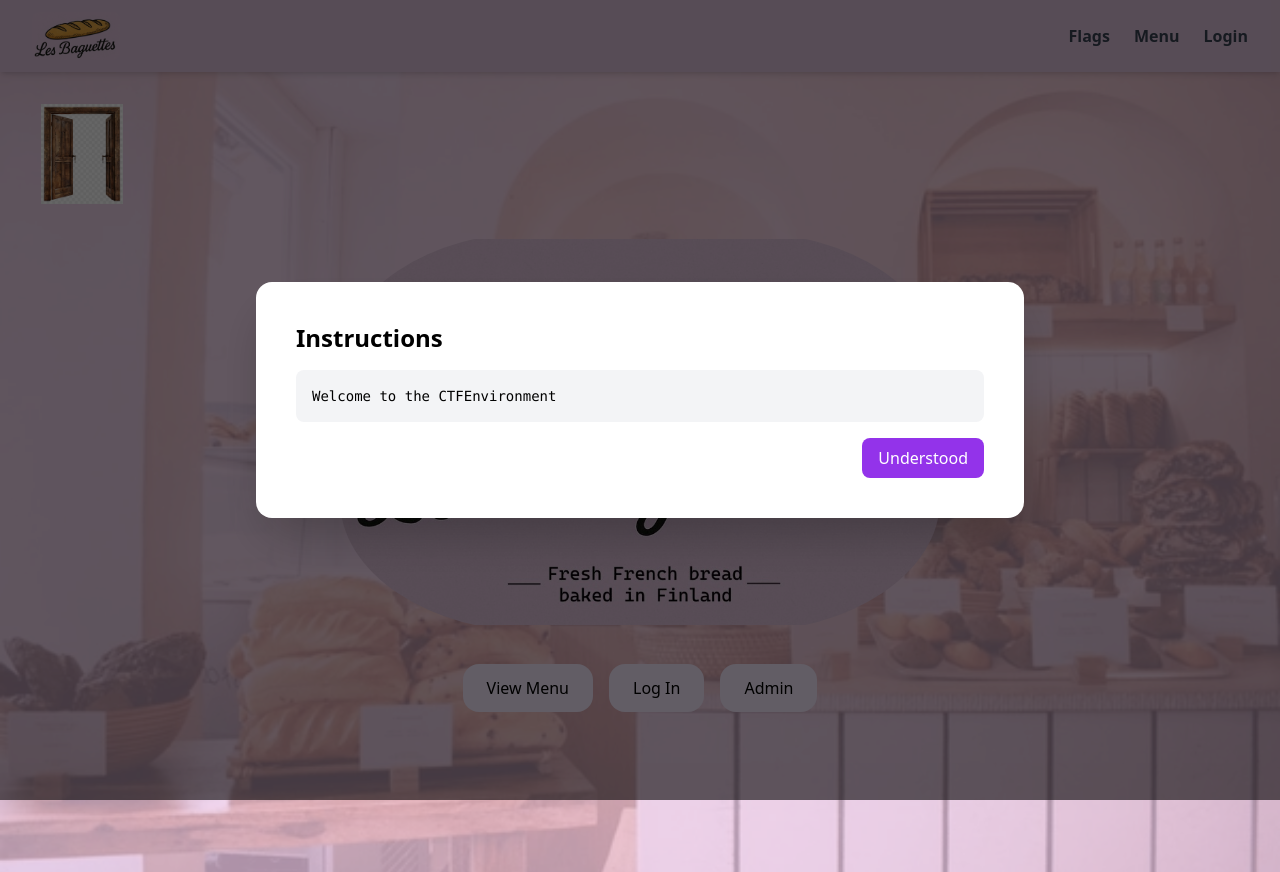
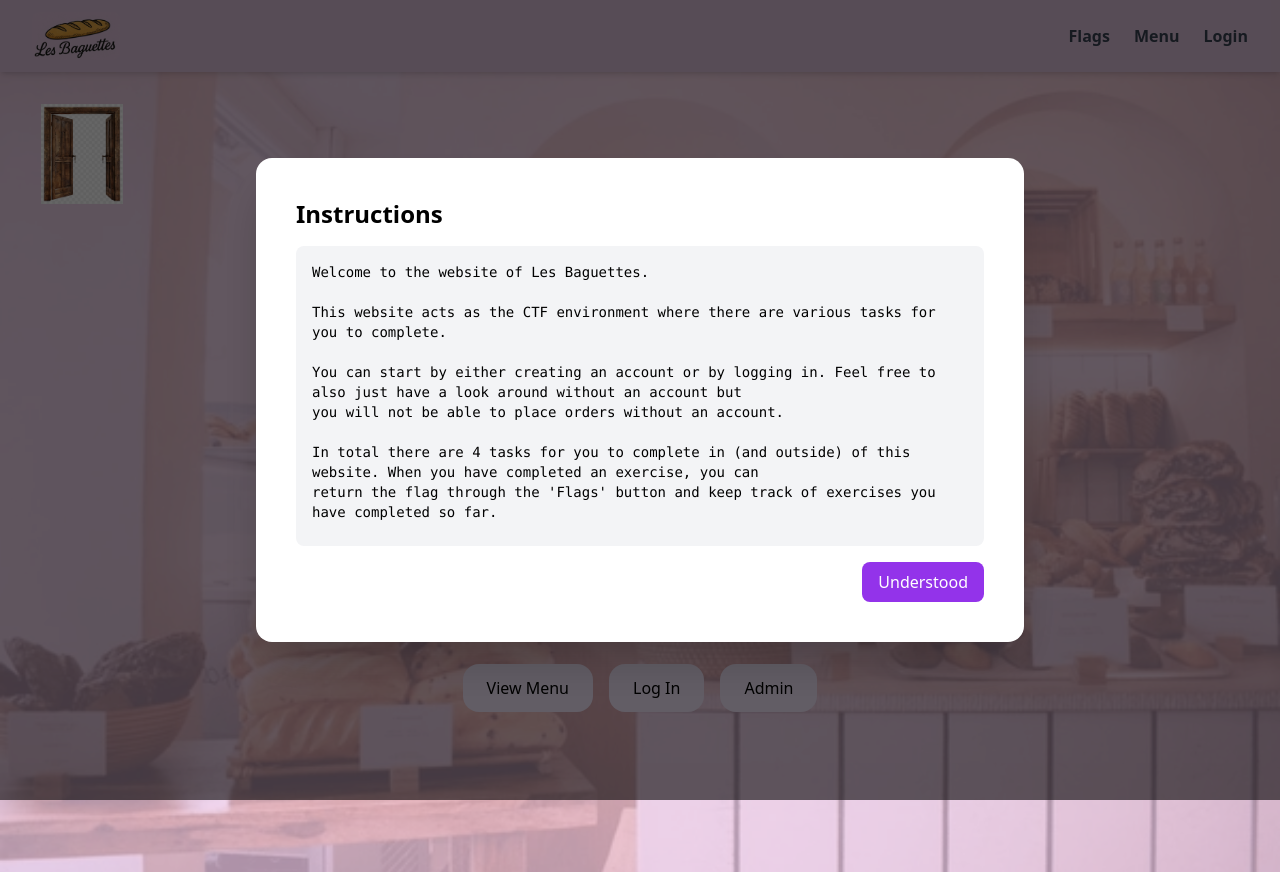
Before and after one commit to jereej/CTFEnvironment, a React (Vite) app in the folder client/: page / in a window 1280 px wide. Built offline with nearby package versions, Linux system fonts and the light colour scheme; no server answers.

Commit message:
#37 add text to homepage instructions

```diff
--- a/client/src/Home.tsx
+++ b/client/src/Home.tsx
@@ -14,7 +14,19 @@ const Home: React.FC = () => {
   const navigate = useNavigate();
   const location = useLocation();
   const instructions =
-  `Welcome to the CTFEnvironment`
+  `Welcome to the website of Les Baguettes.
+
+This website acts as the CTF environment where there are various tasks for you to complete.
+
+You can start by either creating an account or by logging in. Feel free to also just have a look around without an account but
+you will not be able to place orders without an account.
+
+In total there are 4 tasks for you to complete in (and outside) of this website. When you have completed an exercise, you can
+return the flag through the 'Flags' button and keep track of exercises you have completed so far.
+
+To keep things interesting, you will have to find the exercises by yourself. However, to help you get started, look for a newspaper. That might have some interesting information 😉.
+
+Good luck and have fun with the tasks! `
 
   useEffect(() => {
     // Check if user is logged in by checking localStorage
```
